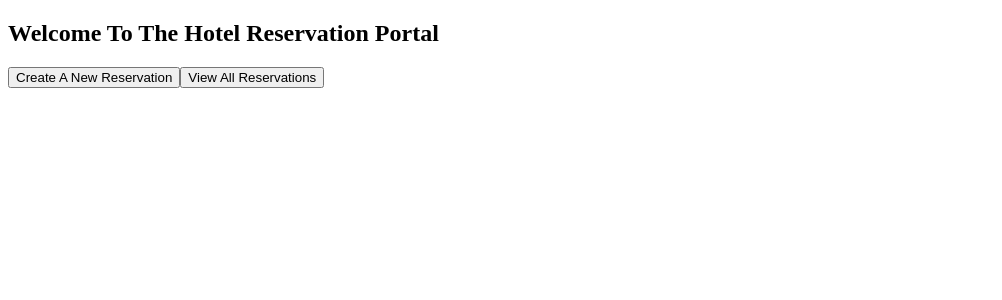
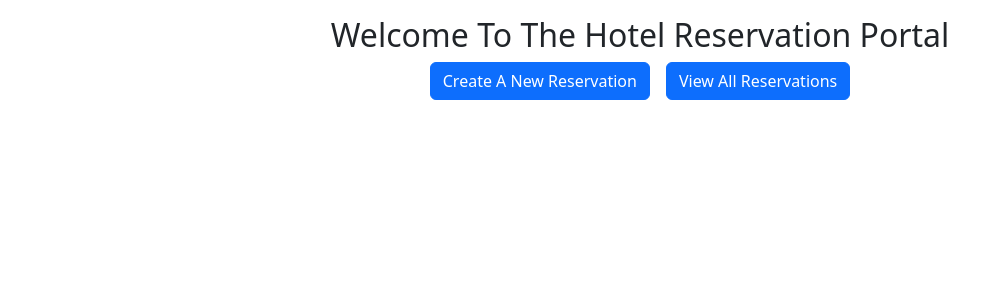
Before and after one commit to dtjabring123/hotel-app, an Angular app: page / in a window 1280 px wide. Shown: the top 300 px of the page, without its empty margins (0-1002 px from the left). Built offline with nearby package versions, Linux system fonts and the light colour scheme.

Commit message:
Home Styling

```diff
--- a/package.json
+++ b/package.json
@@ -18,6 +18,7 @@
     "@angular/platform-browser": "^16.1.0",
     "@angular/platform-browser-dynamic": "^16.1.0",
     "@angular/router": "^16.1.0",
+    "bootstrap": "5.3",
     "rxjs": "~7.8.0",
     "tslib": "^2.3.0",
     "zone.js": "~0.13.0"
--- a/src/app/app.component.html
+++ b/src/app/app.component.html
@@ -1,2 +1,3 @@
-
-<router-outlet></router-outlet>
+<div class="container">
+  <router-outlet></router-outlet>
+</div>
--- a/src/app/home/home.component.html
+++ b/src/app/home/home.component.html
@@ -1,5 +1,9 @@
-<div>
+<div class="text-center my-3">
   <h2>Welcome To The Hotel Reservation Portal</h2>
-  <button [routerLink]="['/new']">Create A New Reservation</button>
-  <button [routerLink]="['/list']">View All Reservations</button>
+  <button class="btn btn-primary mx-2" [routerLink]="['/new']">
+    Create A New Reservation
+  </button>
+  <button class="btn btn-primary mx-2" [routerLink]="['/list']">
+    View All Reservations
+  </button>
 </div>
--- a/src/styles.css
+++ b/src/styles.css
@@ -1 +1 @@
-/* You can add global styles to this file, and also import other style files */
+@import "~bootstrap/dist/css/bootstrap.min.css";
```
Also changed, not shown: 1 other file (tests, documents, lock files or other folders).
